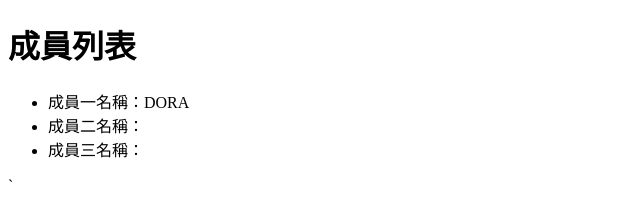
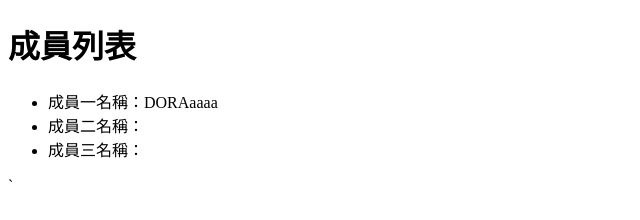
Before and after one commit to doraGH/git-1108, a plain HTML site: page index.html in a window 1280 px wide. Shown: the full height of the page, 0-640 px from the left. Drawn offline with Linux system fonts and the light colour scheme.

Commit message:
修改成員a名字

```diff
--- a/index.html
+++ b/index.html
@@ -8,7 +8,7 @@
 <body>
     <h1>成員列表</h1>
     <ul>
-        <li>成員一名稱：DORA</li>
+        <li>成員一名稱：DORAaaaa</li>
         <li>成員二名稱：</li>
         <li>成員三名稱：</li>
     </ul>
```
